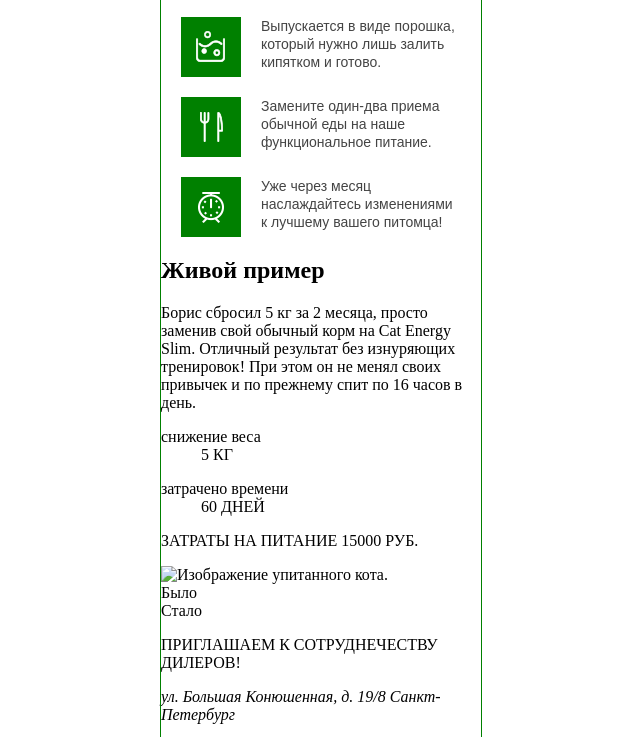
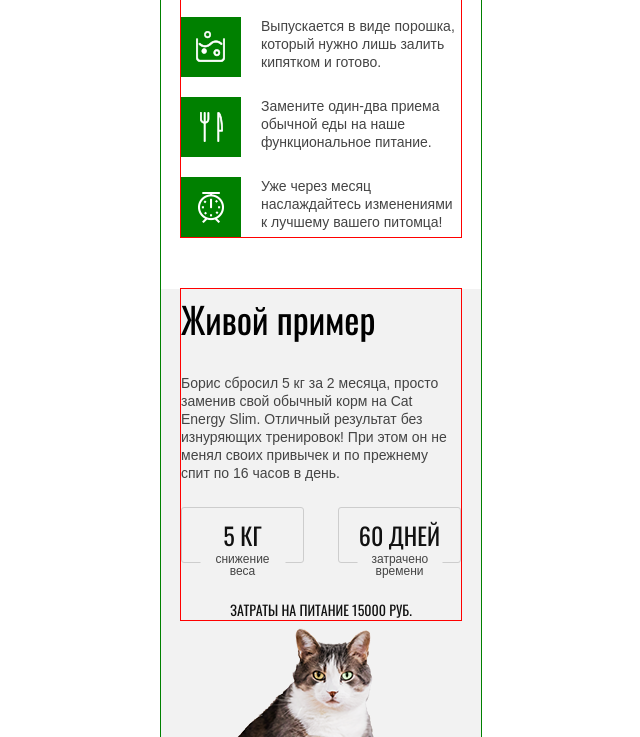
Before and after one commit to Dmitry-Skladchikov/517487-cat-energy-18, a website: page source/index.html in a window 1280 px wide. Shown: the part 1476-2213 px from the top of the page, without its empty margins (319-959 px from the left). Drawn offline with nearby package versions, Linux system fonts and the light colour scheme; files that its build step writes are made by us from their sources.

Commit message:
Стилизация главного меню, блока с примером пргограммы

```diff
--- a/source/index.html
+++ b/source/index.html
@@ -60,7 +60,7 @@
           </article>
         </div>
       </section>
-      <section class="description">
+      <section class="description description--mobile">
         <div class="description__wrapper main-wrapper">
           <h2 class="description__title">Как это работает</h2>
           <ul class="description__list">
@@ -88,7 +88,7 @@
         </div>
       </section>
       <section class="example">
-        <div class="example__wrapper">
+        <div class="example__wrapper main-wrapper">
           <div class="example__contents">
             <h2 class="example__title">Живой пример</h2>
             <p class="example__paragraph">
@@ -96,21 +96,24 @@
               Отличный результат без изнуряющих тренировок! При этом он не менял своих привычек
               и по прежнему спит по 16 часов в день.
             </p>
-            <div class="example__achievements">
+            <div class="example__achievements achievements">
               <dl class="achievement">
-                <dt class="achievement__name">снижение веса</dt>
+                <dt class="achievement__name">
+                  <span class="achievement__name-inner">снижение веса</span></dt>
                 <dd class="achievement__value">5 КГ</dd>
               </dl>
               <dl class="achievement">
-                <dt class="achievement__name">затрачено времени</dt>
+                <dt class="achievement__name">
+                  <span class="achievement__name-inner">затрачено времени</span></dt>
                 <dd class="achievement__value">60 ДНЕЙ</dd>
               </dl>
             </div>
             <p class="example__cost">ЗАТРАТЫ НА ПИТАНИЕ 15000 РУБ.</p>
           </div>
+        </div>
         <div class="example__slider slider">
           <div class="slider__iamge">
-              <img src="#" width="#" height="#" alt="Изображение упитанного кота.">
+            <img src="img/before-mobile@1x.png" width="320" height="240" alt="Изображение упитанного кота.">
           </div>
           <div class="slider__buttons">
             <input type="radio" class="slider__radio-btn slider__radio-btn--before visually-hidden" id="before" name="slider-radio">
@@ -118,7 +121,6 @@
             <label for="before" class="slider__btn slider__btn--before">Было</label>
             <div class="slider__range"></div>
             <label for="after" class="slider__btn slider__btn--after">Стало</label>
-            </div>
           </div>
         </div>
       </section>
--- /dev/null
+++ b/source/sass/blocks/achievements.scss
@@ -0,0 +1,51 @@
+.achievements {
+    display: flex;
+    justify-content: space-between;
+    margin-bottom: 37px;
+}
+
+.achievement {
+    position: relative;
+    min-width: 123px;
+    min-height: 56px;
+    margin: 0;
+    padding: 0;
+    box-sizing: border-box;
+    border : 1px solid #cdcdcd;
+    border-radius: 3px;
+}
+
+.achievement__value {
+    display: flex;
+    justify-content: center;
+    align-items: center;
+    height: 100%;
+    margin: 0;
+    padding: 0;
+    font-family: "Oswald", "Arial", sans-serif;
+    font-weight: normal;
+    font-size: 24px;
+    line-height: 24px;
+    color: #111111;
+}
+
+.achievement__name {
+    display: block;
+    position: absolute;
+    left: 50%;
+    top: 45px;
+    transform: translateX(-50%);
+    width: 85px;
+    text-align: center;
+    font-family: "Arial", sans-serif;
+    font-weight: normal;
+    font-size: 12px;
+    line-height: 12px;
+    color: #444444;
+    background-color: #f2f2f2;
+}
+
+.achievement__name-inner {
+    display: inline-block;
+    width: 56px;
+}
--- a/source/sass/blocks/description.scss
+++ b/source/sass/blocks/description.scss
@@ -1,3 +1,6 @@
+.description--mobile {
+    margin-bottom: 52px;
+}
 .description__title {
     padding: 0px;
     margin: 0px;
@@ -58,6 +61,7 @@
         background-image: url(../../img/advantage-clock@1x.png);
     }
 }
+
 .description__paragraph {
     padding: 0px;;
     margin: 0px;
--- /dev/null
+++ b/source/sass/blocks/example.scss
@@ -0,0 +1,36 @@
+.example {
+    background-color: #f2f2f2;
+}
+.example__title {
+    padding: 0;
+    margin: 0;
+    margin-bottom: 25px;
+    font-family: "Oswald", "Arial", sans-serif;
+    font-weight: normal;
+    font-size: 36px;
+    line-height: 60px;
+}
+
+.example__paragraph {
+    padding: 0;
+    margin: 0;
+    margin-bottom: 25px;
+    width: 267px;
+    font-family: "Arial", sans-serif;
+    font-weight: normal;
+    font-size: 14px;
+    line-height: 18px;
+    color: #444444;
+}
+
+.example__cost {
+    margin: 0;
+    padding: 0;
+    font-family: "Oswald", "Arial", sans-serif;
+    font-weight: normal;
+    font-size: 14px;
+    line-height: 20px;
+    color: #111111;
+    text-transform: uppercase;
+    text-align: center;
+}
--- a/source/sass/blocks/main-nav.scss
+++ b/source/sass/blocks/main-nav.scss
@@ -2,6 +2,7 @@
     display: block;
     width: 100%;
 }
+
 .main-nav__list {
     display: flex;
     flex-direction: column;
--- a/source/sass/blocks/page-logo.scss
+++ b/source/sass/blocks/page-logo.scss
@@ -1,3 +1,5 @@
 .page-logo--header {
+    display: flex;
+    align-items: center;
     min-height: 65px;
 }
--- a/source/sass/style.scss
+++ b/source/sass/style.scss
@@ -8,6 +8,8 @@
 @import "blocks/catalog.scss";
 @import "blocks/product.scss";
 @import "blocks/show-more.scss";
+@import "blocks/example.scss";
+@import "blocks/achievements.scss";
 
 @font-face {
     font-family: "Oswald";
@@ -33,7 +35,7 @@
 }
 
 .main-wrapper {
-    //outline: 1px solid red;
+    outline: 1px solid red;
     width: 280px;
     margin: 0 auto;
 }
```
Lines whose indentation alone changed are shown as unchanged.
